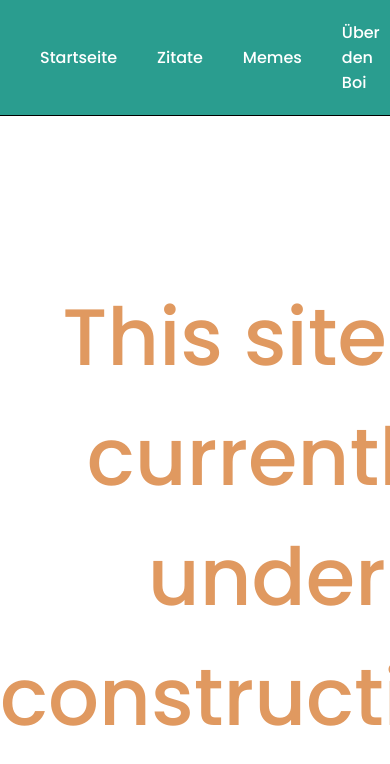
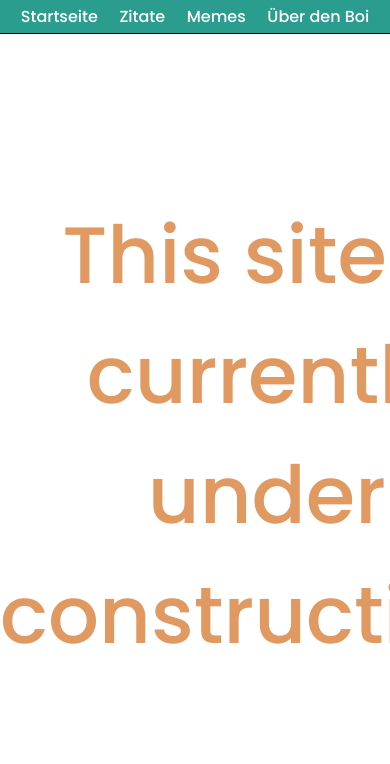
Before and after one commit to ottx96/ott-fan-club, a React (Create React App) app: page / in a window 390 px wide. Shown: the top 764 px of the page. Built offline with nearby package versions, Linux system fonts and the light colour scheme.

Commit message:
mobile enhancement

```diff
--- a/src/components/navigation/Navbar.module.css
+++ b/src/components/navigation/Navbar.module.css
@@ -2,26 +2,19 @@
     background-color: var(--persian-green);
     display: flex;
     align-items: center;
-    justify-content: space-around;
+    justify-content: space-between;
     border-bottom: 1px solid;
     border-color: black;
     min-width: 100%;
-}
-
-.nav img {
-    margin: 5px;
+    width: 100%;
 }
 
 .nav ul {
-    margin-left: 20px;
     list-style: none;
     display: flex;
-    justify-content: space-between;
+    justify-content: space-around;
     align-items: center;
-}
-
-.nav ul li {
-    margin: 20px;
+    width: 100%;
 }
 
 .nav ul li a {
@@ -33,3 +26,31 @@
 .nav ul li a:hover {
     color: var(--burnt-sienna);
 }
+
+@media screen and (min-width: 648px) {
+    .nav ul {
+        margin-left: 10px;
+        margin-right: 10px;
+    }
+    .nav ul li {
+        margin-top: 5px;
+        margin-bottom: 5px;
+    }
+    .nav ul li a {
+        font-size: 1.5rem;
+    }
+}
+
+@media screen and (max-width: 648px) {
+    .nav ul {
+        margin-left: 10px;
+        margin-right: 10px;
+    }
+    .nav ul li {
+        margin-top: 4px;
+        margin-bottom: 4px;
+    }
+    .nav ul li a {
+        font-size: 1rem;
+    }
+}
```
